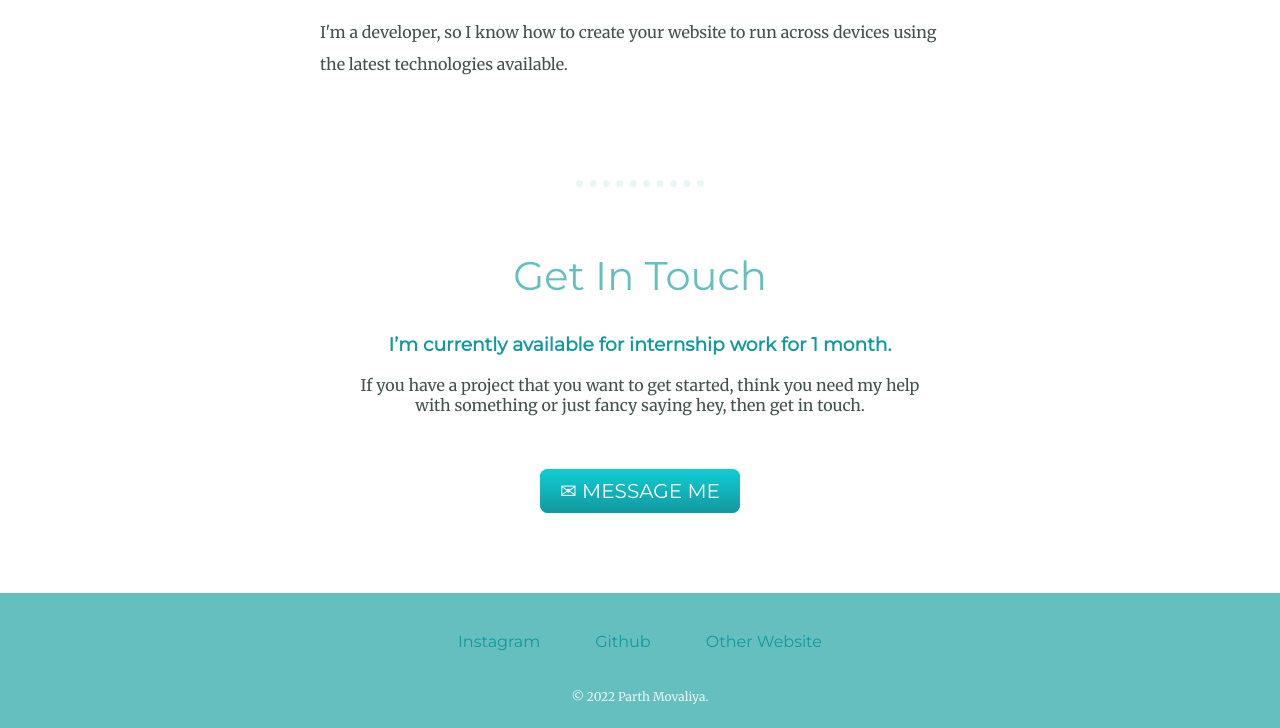
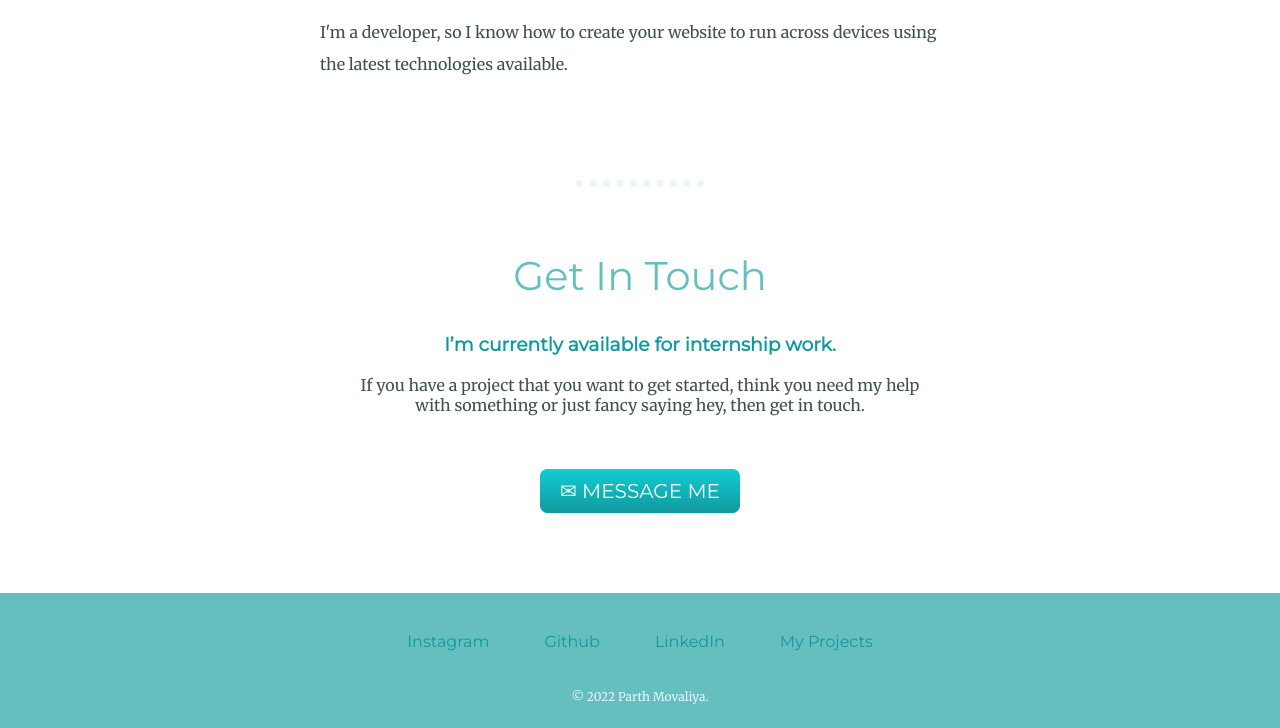
Before and after one commit to ParthMovaliya/ParthMovaliya_old, a plain HTML site: page index.html in a window 1280 px wide. Shown: the part 1946-2674 px from the top of the page. Drawn offline with Linux system fonts and the light colour scheme.

Commit message:
Update index.html

```diff
--- a/index.html
+++ b/index.html
@@ -43,7 +43,7 @@
               <hr>
               <div class="contact-me">
                 <h2>Get In Touch</h2>
-                <h3>I’m currently available for internship work for 1 month.</h3>
+                <h3>I’m currently available for internship work.</h3>
                 <p> If you have a project that you want to get started, think you need my help<br> with something or just fancy saying hey, then get in touch.</p>
                 <a class="btn" href="mailto:parthmovaliya55@email.com">✉ MESSAGE ME</a>
               </div>
@@ -53,7 +53,8 @@
           <div class="bottom-container">
             <a class="footer-link" href="https://www.instagram.com/_parth_movaliya_/">Instagram</a>
             <a class="footer-link" href="https://github.com/ParthMovaliya">Github</a>
-            <a class="footer-link" href="https://parthmovaliya.me/">Other Website</a>
+            <a class="footer-link" href="https://www.linkedin.com/in/parth-movaliya-5190a9236/">LinkedIn</a>
+            <a class="footer-link" href="https://parth-movaliya-pavan-digital-press.vercel.app/">My Projects</a>
             <p class="copyright">© 2022 Parth Movaliya.</p>
           </div>
 
```
